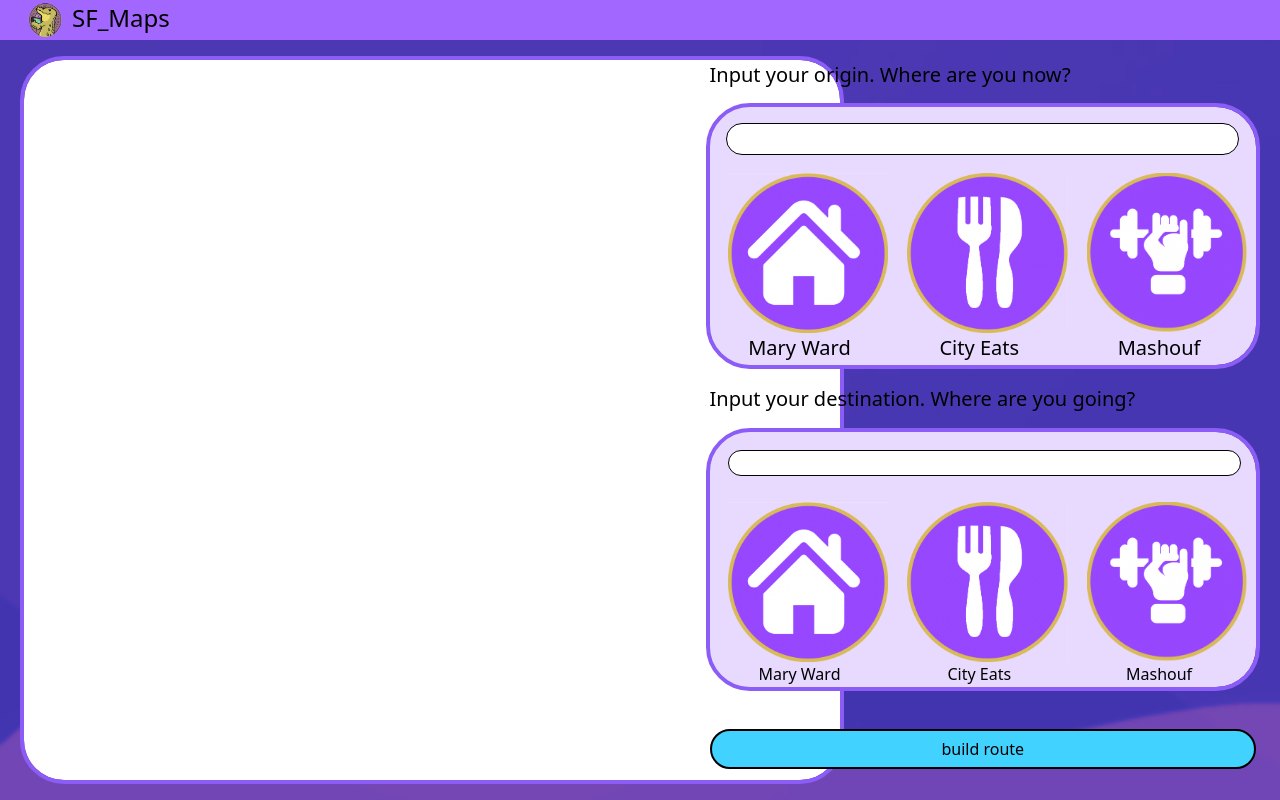
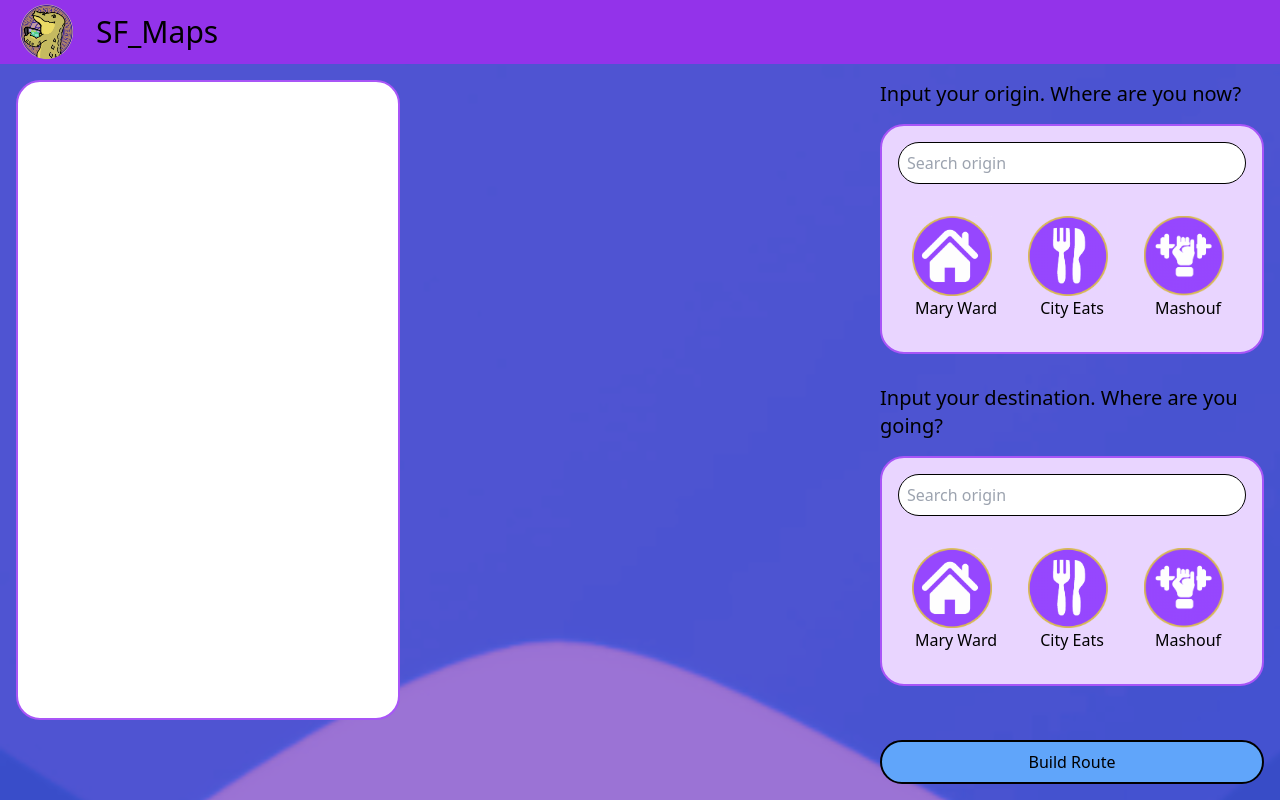
Before and after one commit to Alex-RV/sfsu_maps, a Next.js app: page /home in a window 1280 px wide. Built offline with nearby package versions, Linux system fonts and the light colour scheme.

Commit message:
[add]: search for locations

```diff
--- a/config/locations.json
+++ b/config/locations.json
@@ -3,18 +3,18 @@
       "name": "Mary Ward",
       "longitude": 12,
       "latitude": 12,
-      "image": "mary_ward_image.jpg"
+      "image": "residential.png"
     },
     {
       "name": "City Eats",
       "longitude": 16,
       "latitude": 16,
-      "image": "city_eats_image.jpg"
+      "image": "dining.png"
     },
     {
       "name": "Mashouf",
       "longitude": 30,
       "latitude": 30,
-      "image": "mashouf_image.jpg"
+      "image": "gym.png"
     }
   ]
--- a/src/pages/home.tsx
+++ b/src/pages/home.tsx
@@ -1,119 +1,105 @@
-import React from 'react'
+import React, { useState } from 'react';
+import locationsData from '../../config/locations.json';
+import Image from 'next/image';
 
-export default function home() {
+export default function Home() {
+  const [origin, setOrigin] = useState<Location | null>(null);
+  const [destination, setDestination] = useState<Location | null>(null);
+  const [searchResultsOrigin, setSearchResultsOrigin] = useState<Location[]>(locationsData);
+  const [searchResultsDestination, setSearchResultsDestination] = useState<Location[]>(locationsData);
+
+  interface Location {
+    name: string;
+    longitude: number;
+    latitude: number;
+    image: string;
+  }
 
 
-  class Location {
-    name : string;
-    longitude: number;
-    langitude: number;
-    //constructor
-    constructor(name : string, long : number, lang : number){
-      this.name = name;
-      this.longitude = long;
-      this.langitude = lang;
+  const searchLocationsOrigin = (event: React.ChangeEvent<HTMLInputElement>) => {
+    const inputValue = event.target.value;
+    const results = locationsData.filter((location) =>
+      location.name.toLowerCase().includes(inputValue.toLowerCase())
+    );
+    setSearchResultsOrigin(results);
+  };
+
+
+  const searchLocationsDestination = (event: React.ChangeEvent<HTMLInputElement>) => {
+    const inputValue = event.target.value;
+    const results = locationsData.filter((location) =>
+      location.name.toLowerCase().includes(inputValue.toLowerCase())
+    );
+    setSearchResultsDestination(results);
+  };
+
+  // Function to set the origin or destination based on the selected location
+  const selectLocation = (location: Location, isOrigin: boolean) => {
+    if (isOrigin) {
+      setOrigin(location);
+    } else {
+      setDestination(location);
     }
-    //getters and setters
-    getName(){return this.name;}
-    getLongitude(){return this.longitude;}
-    getLangitude(){return this.langitude;}
-    setCoordinate(long : number, lang : number){
-      this.longitude = long;
-      this.langitude = lang;
-    }
-  }
+  };
+  return (
+    <div>
+    <div id="control-bar" className="w-full fixed top-0 left-0 bg-purple-600 h-16 flex items-center">
+      <img src="./assets/gator_logo.png" className="w-16 h-16 ml-4" alt="gatorlogo" />
+      <div id="title" className="text-3xl ml-4">SF_Maps</div>
+    </div>
 
-  let origin = new Location('origin', 0, 0);
-  let destination = new Location('destination', 0, 0);
+    <div id="home-functions" className="w-full h-screen bg-violet-900" style={{ backgroundImage: `url('./assets/background.png')` }}>
+      {/* <img src="./assets/background.png" className="w-full h-full opacity-50" alt="background" /> */}
 
-  let maryWard = new Location('mary ward', 12, 12);
-  let cityEats = new Location('city eats', 16, 16);
-  let mashouf = new Location('mashouf', 30, 30);
+      <div id="map" className="rounded-3xl border-2 border-purple-500 fixed top-20 left-4 bg-white w-96 h-4/5"></div>
 
-  let locations : Array<Location> = [maryWard, cityEats, mashouf];
-
-  function searchLocation (oldLocation: Location, newLocation : Location) {
-    for(let i = 0; i < locations.length; i++){
-      let currLoc = locations[i].getName();
-      if(currLoc == newLocation.getName()){
-        oldLocation = newLocation;
-        console.log(oldLocation.getName() + " => " + newLocation.getName());
-      }
-    }
-  }
-
-  function searchLocationByName(oldLocation : Location, name : string){
-    for(let i = 0; i < locations.length; i++){
-      if(locations[i].getName() == name){
-        oldLocation = locations[i];
-      }
-    }
-  }
-
-  return (
-    //contol bar
-    <div id="contol bar" className="w-full fixed top-0 left-0" style={{backgroundColor: 'rgb(162, 103, 255)', height:'5vh'}}>
-      <div id="logo and title" className="flex items-left">
-        <img src='./assets/gator_logo.png' style={{position: 'relative', left: '3.2vh', top: '0', width: '5vh', height: '5vh'}}  alt="gatorlogo"/>
-        <div id ="title" style={{position: 'relative', left: '4vh', top: '0', fontSize:'3vh'}}>SF_Maps</div>
-    </div> {/* END */}
-    {/* home functions */}
-    <div id="home functions" className="w-full h-screen bg-violet-900 ">
-      <img src='./assets/background.png' style={{width: '100vw', height:'100vh', opacity: '0.5'}}></img>
-      {/* map space */}
-      <div id="map"
-      style={{borderRadius: '5vh', outlineStyle: 'solid', outlineWidth: '0.5vh', outlineColor: 'rgb(139 92 246)', position:'fixed', top:'7.5vh', left: '3vh',backgroundColor: 'white', width: '102vh', height: '90vh'}}>
-      </div>
-      {/* origin buttons */}
-      <div id="set_origin" className=""
-      style={{fontSize: '2.5vh', position:'fixed', top:'7.5vh', right: '3vh', width: '68.31vh', height: '34.5vh'}}>
-          <p style={{marginBottom: '2.07vh'}}>Input your origin. Where are you now?</p>
-          <div style={{borderRadius: '5vh', outlineStyle: 'solid', outlineWidth: '0.5vh', outlineColor: 'rgb(139 92 246)',backgroundColor: 'rgb(232, 218, 255)'}}>
-          <input id='search origin' style={{width: '64.17vh', borderStyle: 'solid', borderColor: 'black', borderWidth: '0.15vh', color: 'black', marginLeft:'2.07vh', marginTop: '2.07vh', marginBottom: '2.07vh', borderRadius: '5vh'}}></input>
-          <div id='buttons' style={{width:'fill', color: 'black'}}>
-            <button id='mary_ward' onClick={() => searchLocation(origin, maryWard)} style={{margin: '0.2vh', color: 'black',}}>
-              <img src='./assets/residential.png' style={{width: '20.01vh', height: '20.01vh', marginLeft:'2.07vh'}}></img>
-              Mary Ward
+      <div id="set-origin" className="fixed top-20 right-4 w-96 h-96">
+        <p className="text-xl mb-4">Input your origin. Where are you now?</p>
+        <div className="rounded-3xl border-2 border-purple-500 bg-purple-200 p-4">
+          <input
+            id="search-origin"
+            className="w-full border border-black p-2 mb-4 rounded-3xl"
+            placeholder="Search origin"
+            onChange={searchLocationsOrigin}
+          />
+          <div className="flex flex-row">
+          {searchResultsOrigin.map((location: Location) => (
+            <button key={location.image} id={location.image} onClick={() => selectLocation(location, false)} className="flex items-center p-2 m-2 flex-col">
+              <Image width={300} height={300} src={`/assets/${location.image}`} alt={location.name} className="w-20 h-20 mr-2" />
+              {location.name}
             </button>
-            <button id='city_eats' onClick={() => searchLocation(origin, cityEats)} style={{margin: '0.2vh', color: 'black',}}>
-            <img src='./assets/dining.png' style={{width: '20.01vh', height: '20.01vh', marginLeft:'2.07vh'}}></img>
-              City Eats
-            </button>
-            <button id='mashouf' onClick={() => searchLocation(origin, cityEats)} style={{margin: '0.2vh', color: 'black',}}>
-            <img src='./assets/gym.png' style={{width: '20.01vh', height: '20.01vh', marginLeft:'2.07vh'}}></img>
-              Mashouf
-            </button>
+            ))}
           </div>
         </div>
       </div>
-      {/* destination buttons */}
-      <div id="set_destin" className=""
-      style={{position:'fixed', top:'48vh', right: '3vh', width: '68.31vh', height: '34.5vh'}}>
-          <p style={{fontSize: '2.5vh', marginBottom: '2.25vh'}}>Input your destination. Where are you going?</p>
-          <div style={{borderRadius: '5vh', outlineStyle: 'solid', outlineWidth: '0.5vh', outlineColor: 'rgb(139 92 246)',backgroundColor: 'rgb(232, 218, 255)'}}>
-          <input id='search origin' style={{width: '64.17vh', borderStyle: 'solid', borderColor: 'black', borderWidth: '0.15vh', color: 'black', marginLeft:'2.25vh', marginTop: '2.25vh', marginBottom: '3vh', borderRadius: '5vh'}}></input>
-          <div id='buttons' style={{width:'fill', color: 'black'}}>
-            <button id='mary_ward' onClick={() => searchLocation(destination, maryWard)} style={{margin: '0.2vh', color: 'black',}}>
-              <img src='./assets/residential.png' style={{width: '20.01vh', height: '20.01vh', marginLeft:'2.07vh'}}></img>
-              Mary Ward
+
+      <div id="set-destination" className="fixed top-96 right-4 w-96 h-96">
+        <p className="text-xl mb-4">Input your destination. Where are you going?</p>
+        <div className="rounded-3xl border-2 border-purple-500 bg-purple-200 p-4">
+        <input
+            id="search-dest"
+            className="w-full border border-black p-2 mb-4 rounded-3xl"
+            placeholder="Search origin"
+            onChange={searchLocationsDestination}
+          />
+          <div className="flex flex-row">
+          {searchResultsDestination.map((location: Location) => (
+            <button key={location.image} id={location.image} onClick={() => selectLocation(location, false)} className="flex items-center p-2 m-2 flex-col">
+              <Image width={300} height={300} src={`/assets/${location.image}`} alt={location.name} className="w-20 h-20 mr-2" />
+              {location.name}
             </button>
-            <button id='city_eats' onClick={() => searchLocation(destination, cityEats)} style={{margin: '0.2vh', color: 'black',}}>
-            <img src='./assets/dining.png' style={{width: '20.01vh', height: '20.01vh', marginLeft:'2.07vh'}}></img>
-              City Eats
-            </button>
-            <button id='mashouf' onClick={() => searchLocation(destination, cityEats)} style={{margin: '0.2vh', color: 'black',}}>
-            <img src='./assets/gym.png' style={{width: '20.01vh', height: '20.01vh', marginLeft:'2.07vh'}}></img>
-              Mashouf
-            </button>
+            ))}
           </div>
         </div>
       </div>
-      {/*Build Route button*/}
-      <button id='build-route button'
-      style={{color: 'black', borderColor: 'black', borderStyle: 'solid', borderWidth: '0.25vh', position: 'fixed', right: '3vh', top: '91.07vh', textAlign: 'center', borderRadius: '5vh', width: '68.31vh', height: '5vh', backgroundColor: 'rgb(66, 210, 255)'}}>
-        build route
+
+      <button
+        id="build-route-button"
+        className="bg-blue-400 text-black border border-black border-2 rounded-3xl p-2 absolute bottom-4 right-4 w-96"
+      >
+        Build Route
       </button>
-    </div> {/* END home functions*/}
-  </div>
-)
+    </div>
+    </div>
+  );
 }
```
